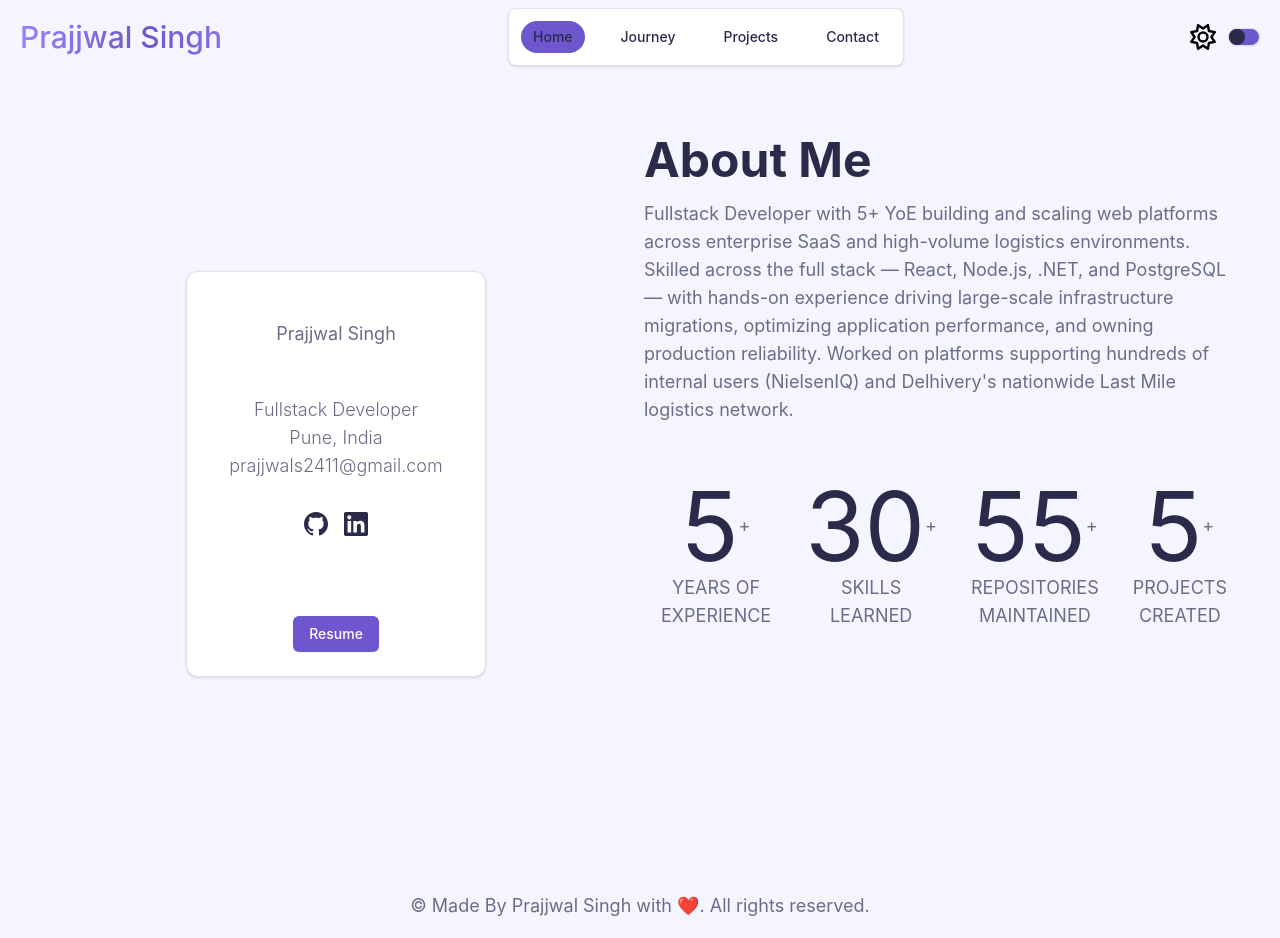
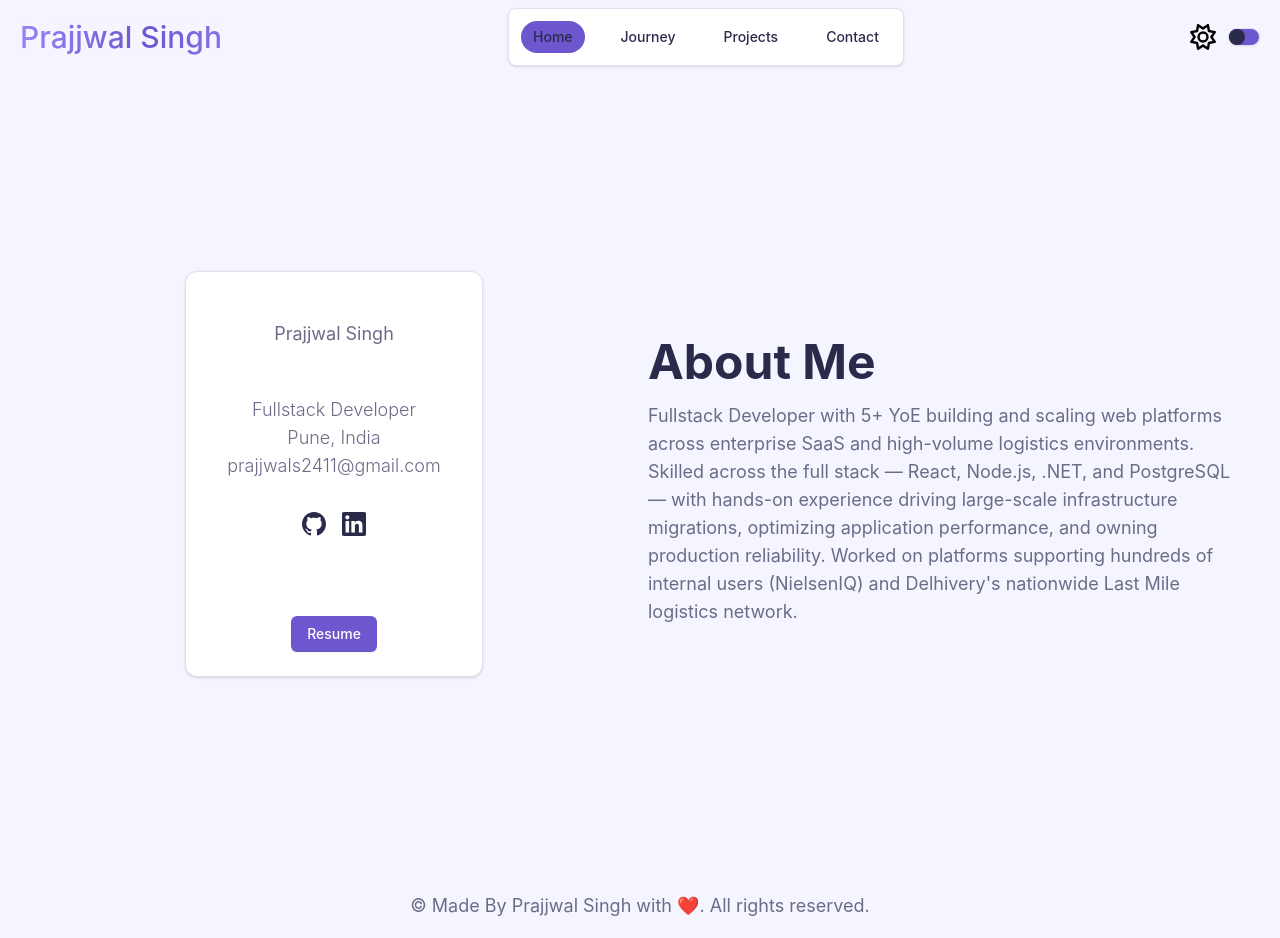
Before and after one commit to prajjwal2411/portfolio-v1, a Next.js app: page / in a window 1280 px wide. Built offline with nearby package versions, Linux system fonts and the light colour scheme.

Commit message:
Home page responsiveness added

```diff
--- a/src/app/components/common/IntroCard/IntroCard.tsx
+++ b/src/app/components/common/IntroCard/IntroCard.tsx
@@ -17,10 +17,10 @@ export default function IntroCard() {
       {/* My Photo */}
       <div></div>
       <div className="text-center">
-        <p className="text-5xl mb-12">Prajjwal Singh</p>
-        <p className="text-xl font-light">Fullstack Developer</p>
-        <p className="text-xl font-light">Pune, India</p>
-        <p className="text-xl font-light">prajjwals2411@gmail.com</p>
+        <p className="text-3xl sm:text-4xl md:text-5xl mb-6 md:mb-12">Prajjwal Singh</p>
+        <p className="text-base sm:text-lg md:text-xl font-light">Fullstack Developer</p>
+        <p className="text-base sm:text-lg md:text-xl font-light">Pune, India</p>
+        <p className="text-base sm:text-lg md:text-xl font-light break-all">prajjwals2411@gmail.com</p>
       </div>
       <div className="flex flex-row mb-12">
         <a className="m-2" href="https://github.com/prajjwal2411" target="_blank">
--- a/src/app/page.tsx
+++ b/src/app/page.tsx
@@ -1,14 +1,13 @@
 "use client";
 
-import CountUp from "./components/animations/CountUp/CountUp";
 import IntroCard from "./components/common/IntroCard/IntroCard";
 
 export default function Home() {
   return (
     <>
       <div className="container mx-auto px-4">
-        <div className="grid grid-cols-1 md:grid-cols-2 grid-rows-auto md:grid-rows-2 gap-4 md:gap-2 min-h-screen md:h-screen">
-          <div className="md:row-span-2 flex flex-col justify-center w-full md:w-1/2 m-auto">
+        <div className="grid grid-cols-1 md:grid-cols-2 gap-8 md:gap-4 min-h-screen md:h-screen items-center">
+          <div className="flex flex-col justify-center w-full md:w-1/2 m-auto">
             <IntroCard />
           </div>
           <div className="flex flex-col justify-center">
@@ -20,95 +19,8 @@ export default function Home() {
                 Fullstack Developer with 5+ YoE building and scaling web platforms across enterprise SaaS and high-volume logistics
                 environments. Skilled across the full stack — React, Node.js, .NET, and PostgreSQL — with hands-on experience driving
                 large-scale infrastructure migrations, optimizing application performance, and owning production reliability. Worked on
-                platforms supporting hundreds of internal users (NielsenIQ) and Delhivery's nationwide Last Mile logistics network.
+                platforms supporting hundreds of internal users (NielsenIQ) and Delhivery&apos;s nationwide Last Mile logistics network.
               </p>
-            </div>
-          </div>
-          <div className="col-start-2">
-            <div className="flex flex-row m-auto justify-around items-center">
-              {/* Count up for years of experience */}
-              <div className="flex flex-col items-center">
-                <div className="flex flex-row items-center">
-                  <CountUp
-                    from={0}
-                    to={5}
-                    separator=","
-                    direction="up"
-                    duration={0.1}
-                    className="count-up-text text-8xl"
-                  />
-                  <span>
-                    <p className="text-9xl">+</p>
-                  </span>
-                </div>
-                <span className="text-center">
-                  <p className="text-2xl">YEARS OF</p>
-                  <p className="text-2xl">EXPERIENCE</p>
-                </span>
-              </div>
-
-              {/* Count up for number of skills */}
-              <div className="flex flex-col items-center">
-                <div className="flex flex-row items-center">
-                  <CountUp
-                    from={0}
-                    to={30}
-                    separator=","
-                    direction="up"
-                    duration={0.1}
-                    className="count-up-text text-8xl"
-                  />
-                  <span>
-                    <p className="text-7xl">+</p>
-                  </span>
-                </div>
-                <span className="text-center">
-                  <p className="text-2xl">SKILLS</p>
-                  <p className="text-2xl">LEARNED</p>
-                </span>
-              </div>
-
-              {/* Count up for repos maintained */}
-              <div className="flex flex-col items-center">
-                <div className="flex flex-row items-center">
-                  <CountUp
-                    from={0}
-                    to={55}
-                    separator=","
-                    direction="up"
-                    duration={0.1}
-                    className="count-up-text text-8xl"
-                  />
-                  <span>
-                    <p className="text-7xl">+</p>
-                  </span>
-                </div>
-                <span className="text-center">
-                  <p className="text-2xl">REPOSITORIES</p>
-                  <p className="text-2xl">MAINTAINED</p>
-                </span>
-              </div>
-
-              {/* Count up for Projects Created */}
-              <div className="flex flex-col items-center">
-                <div className="flex flex-row items-center">
-                  <CountUp
-                    from={0}
-                    to={5}
-                    separator=","
-                    direction="up"
-                    duration={0.1}
-                    className="count-up-text text-8xl"
-                  />
-                  <span>
-                    <p className="text-7xl">+</p>
-                  </span>
-                </div>
-                <span className="text-center">
-                  <p className="text-2xl">PROJECTS</p>
-                  <p className="text-2xl">CREATED</p>
-                </span>
-              </div>
             </div>
             {/* Marquee for companies I've worked for */}
             <div></div>
```
